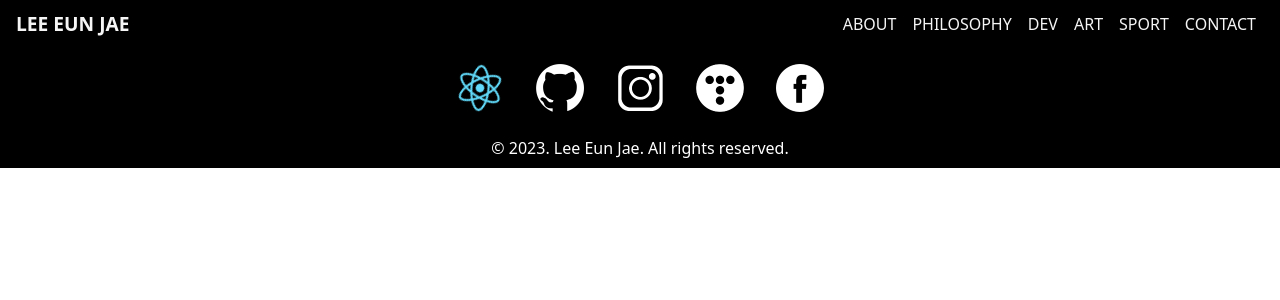
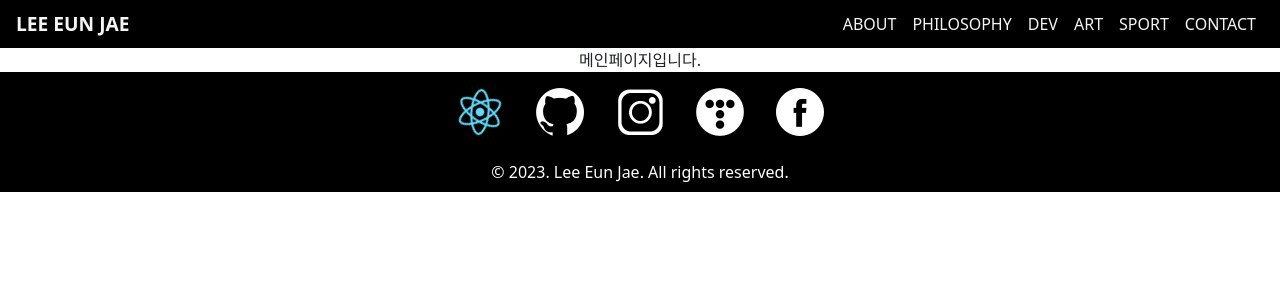
Before and after one commit to ej-rarus/blog, a React (Create React App) app: page / in a window 1280 px wide. Shown: the top 300 px of the page. Built offline with nearby package versions, Linux system fonts and the light colour scheme.

Commit message:
main page 추가

```diff
--- a/src/App.js
+++ b/src/App.js
@@ -5,6 +5,7 @@
 import { useMediaQuery } from 'react-responsive';
 
 import Navibar from './components/Navibar.js';
+import Mainpage from './pages/Mainpage';
 import About from './pages/About.js';
 import Philosophy from './pages/Philosophy.js';
 import Dev from './pages/Dev.js';
@@ -24,7 +25,7 @@
           <Navibar></Navibar>
 
           <Routes>
-            <Route path='/'></Route>
+            <Route path='/' element={<Mainpage />}></Route>
             <Route path='/about' element={<About />}></Route>
             <Route path='/philosophy' element={<Philosophy />}></Route>
             <Route path='/dev' element={<Dev />}></Route>
--- /dev/null
+++ b/src/pages/Mainpage.js
@@ -0,0 +1,11 @@
+/* eslint-disable */
+
+function Mainpage() {
+    return (
+        <div>
+            메인페이지입니다.
+        </div>
+    )
+}
+
+export default Mainpage;
```
